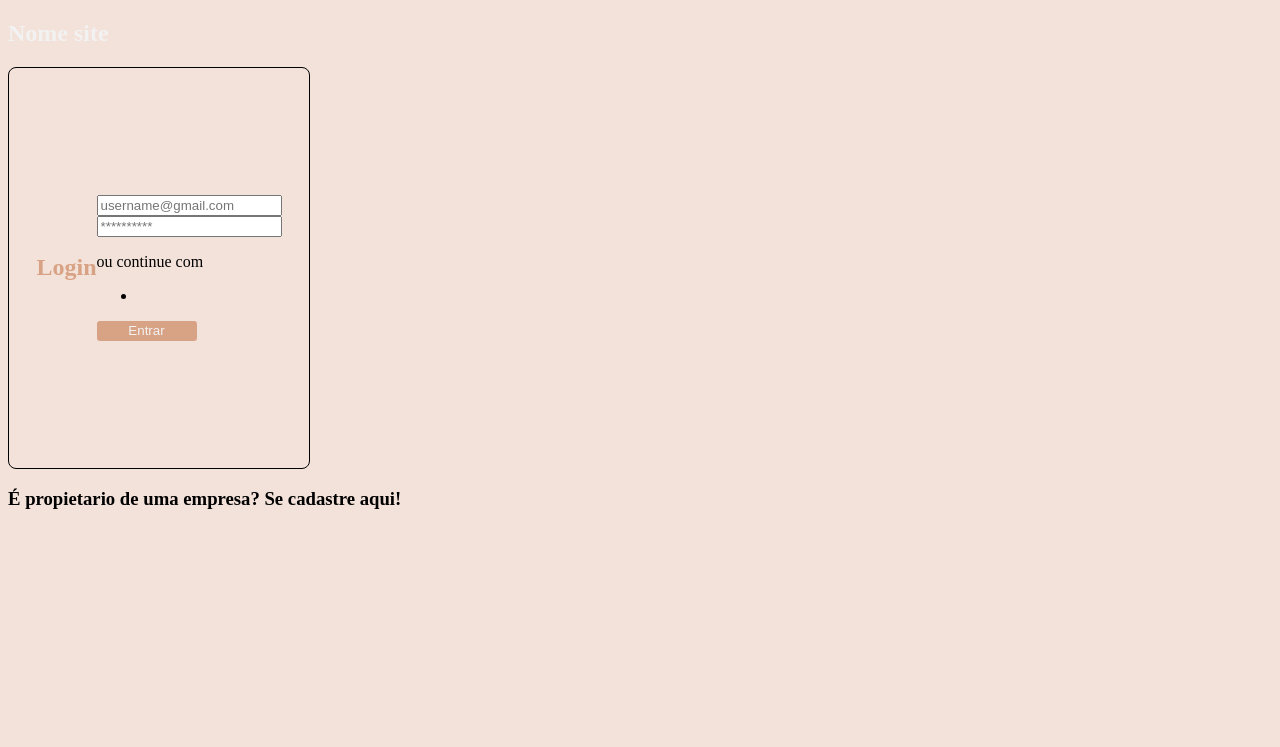
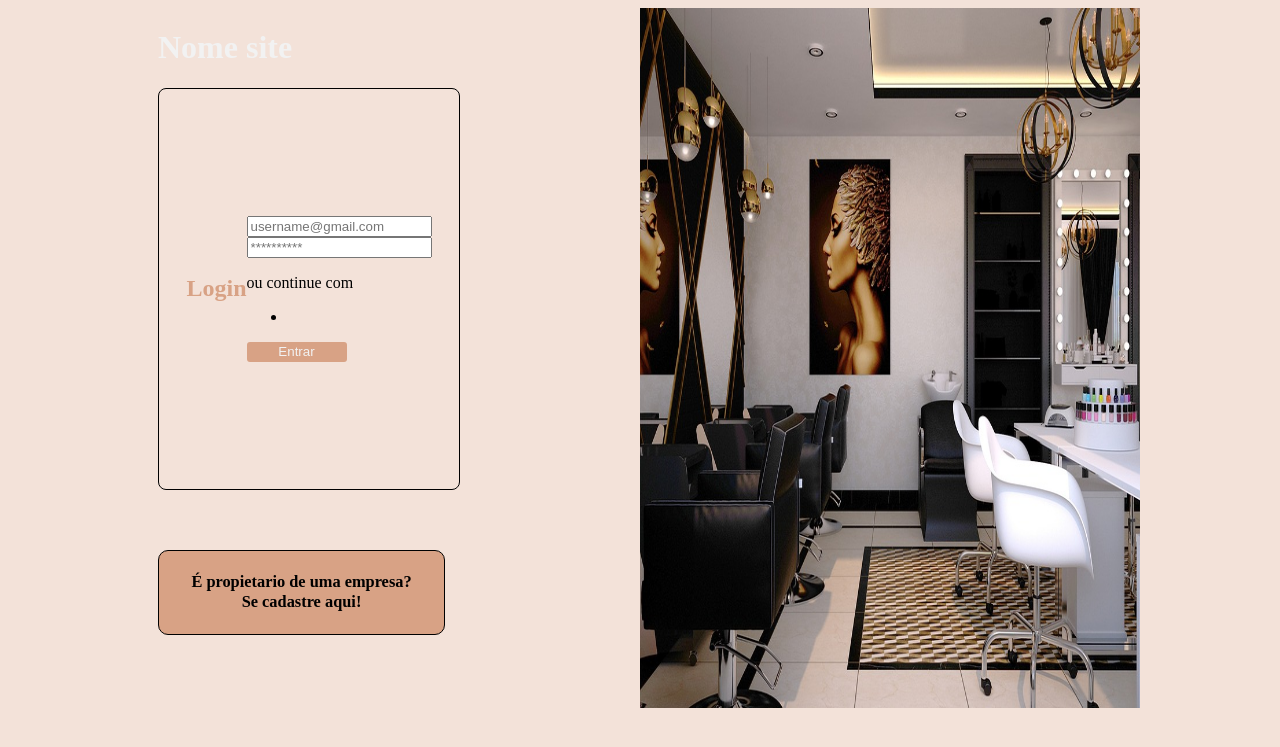
Before and after one commit to SraBanach/Plataforma-de-agendamento, a PHP site: page /telaLogin.html in a window 1280 px wide. Shown: the top 747 px of the page. Run offline with PHP 8.4, Linux system fonts and the light colour scheme.

Commit message:
atalizacao tela login

```diff
--- a/assets/css/telaLogin.css
+++ b/assets/css/telaLogin.css
@@ -33,3 +33,27 @@ h2{
     align-items: center;
 
 }
+.cadastro{
+    border: solid 1px;
+    border-radius: 10px;
+    font-size: 14px;
+    width: 275px;
+    margin-top: 60px;
+    text-align: center;
+    background-color: #d8a285;
+    padding: 5px;
+}
+.fototelalogin{
+    width: 100%;
+    width: 500px;
+    height: 700px;
+}
+
+.telaLogin{
+    display: grid;
+    grid-template-columns: 1fr 1fr;
+}
+
+#login{
+    margin-left: 150px;
+}
--- a/telaLogin.html
+++ b/telaLogin.html
@@ -8,7 +8,8 @@
     <link rel="stylesheet" href="./assets/css/telaLogin.css">
 </head>
 <body>
-    <section id="login">
+    <class class="telaLogin">
+        <div id="login">
             <h1>Nome site</h1>
             <div class="login-conteiner">
                 <h2>Login</h2>
@@ -22,9 +23,16 @@
                         <li><a href="#" alt="icon"></a></li>
                     </ul>
                     <button class="botaoLogin" type="submit">Entrar</button>
+                </form>
             </div>
-                <h3>É propietario de uma empresa? Se cadastre aqui!</h3>
-            </form>
         </section>
+        <section class="cadastro">
+            <h3>É propietario de uma empresa?<br> Se cadastre aqui!</h3>
+        </div>
+        <div>
+        <img src="./assets/img/beauty-salon.jpg" alt="foto de um salao" class="fototelalogin">
+        </div>
+    </class>
+
 </body>
 </html>
```
Lines whose indentation alone changed are shown as unchanged.
